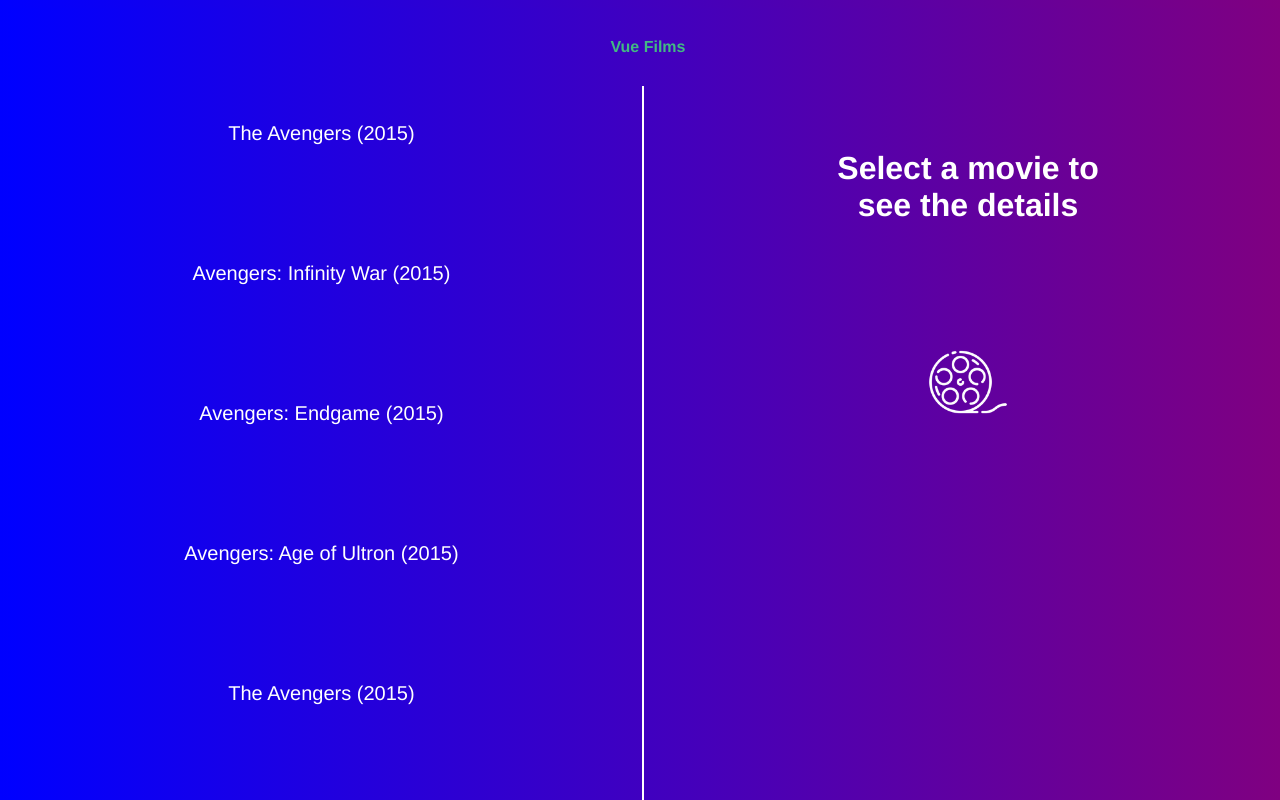
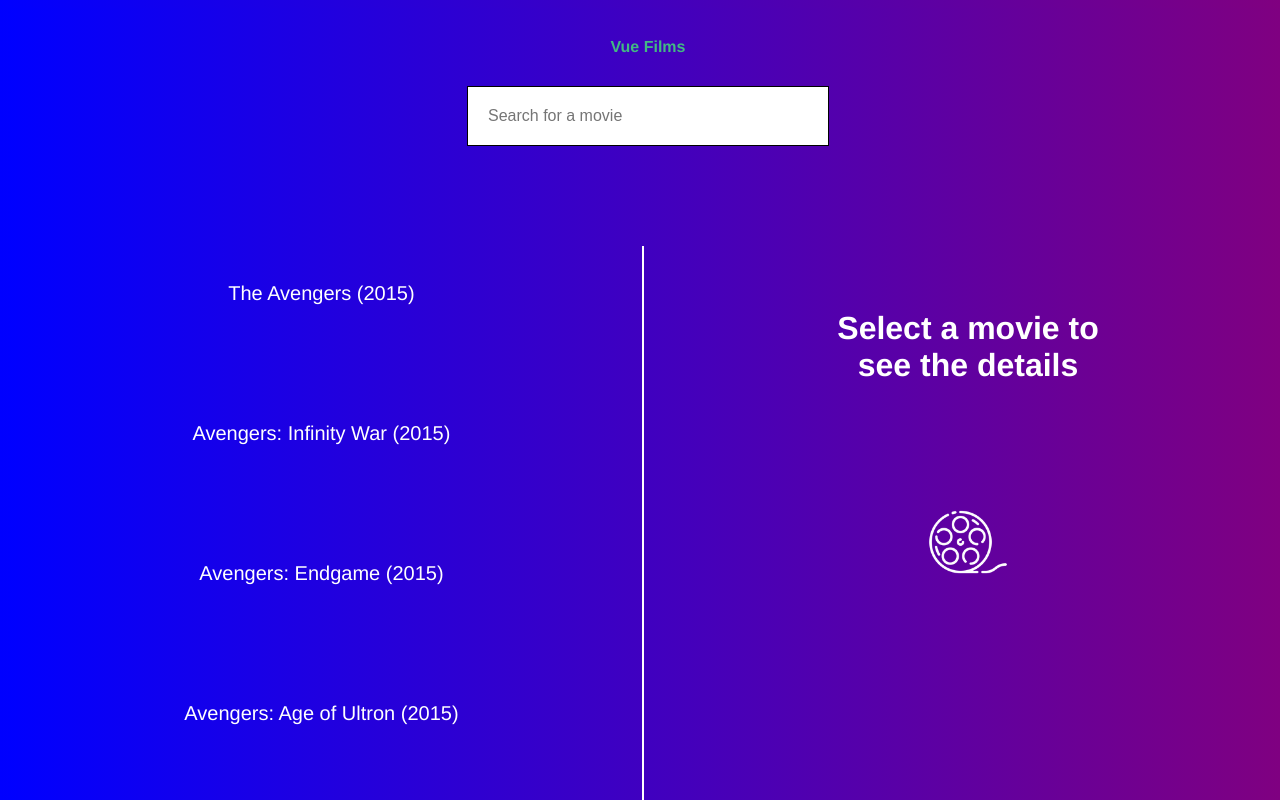
Before and after one commit to Empathy-Academy-RNG/FirstVue, a Vue app: page / in a window 1280 px wide. Shown: the top 800 px of the page. Built offline with nearby package versions, Linux system fonts and the light colour scheme; data requests are answered from the project's data file.

Commit message:
Added SearchBox element to the Home view

```diff
--- /dev/null
+++ b/src/components/SearchBox.vue
@@ -0,0 +1,41 @@
+<template>
+  <div>
+    <input
+      onchange="this.onSearchChange()"
+      type="text"
+      placeholder="Search for a movie"
+    />
+  </div>
+</template>
+
+<script>
+export default {
+  name: "SearchBox",
+  methods: {
+    onSearchChange(event) {
+      this.$emit("clicked", event.target.text());
+      console.log(event.target.text());
+    }
+  }
+};
+</script>
+
+<style scoped>
+input {
+  display: block;
+  padding: 20px;
+  width: 20em;
+  border: 1px solid black;
+  margin: 0 auto 100px;
+  font-size: 1em;
+  transition: width 0.3s ease-in-out;
+}
+input:focus {
+  border: 1px solid white;
+  width: 26em;
+}
+
+input:focus::placeholder {
+  color: transparent;
+}
+</style>
--- a/src/views/Home.vue
+++ b/src/views/Home.vue
@@ -1,5 +1,6 @@
 <template>
   <div>
+    <SearchBox></SearchBox>
     <div v-if="movies" id="list-of-movies" data-test="list-of-movies">
       <ul>
         <li
@@ -36,6 +37,7 @@
 
 <script>
 import MoviePanel from "@/components/MoviePanel";
+import SearchBox from "@/components/SearchBox";
 
 export default {
   name: "Home",
@@ -94,7 +96,8 @@
     };
   },
   components: {
-    MoviePanel: MoviePanel
+    MoviePanel: MoviePanel,
+    SearchBox: SearchBox
   }
 };
 </script>
```
